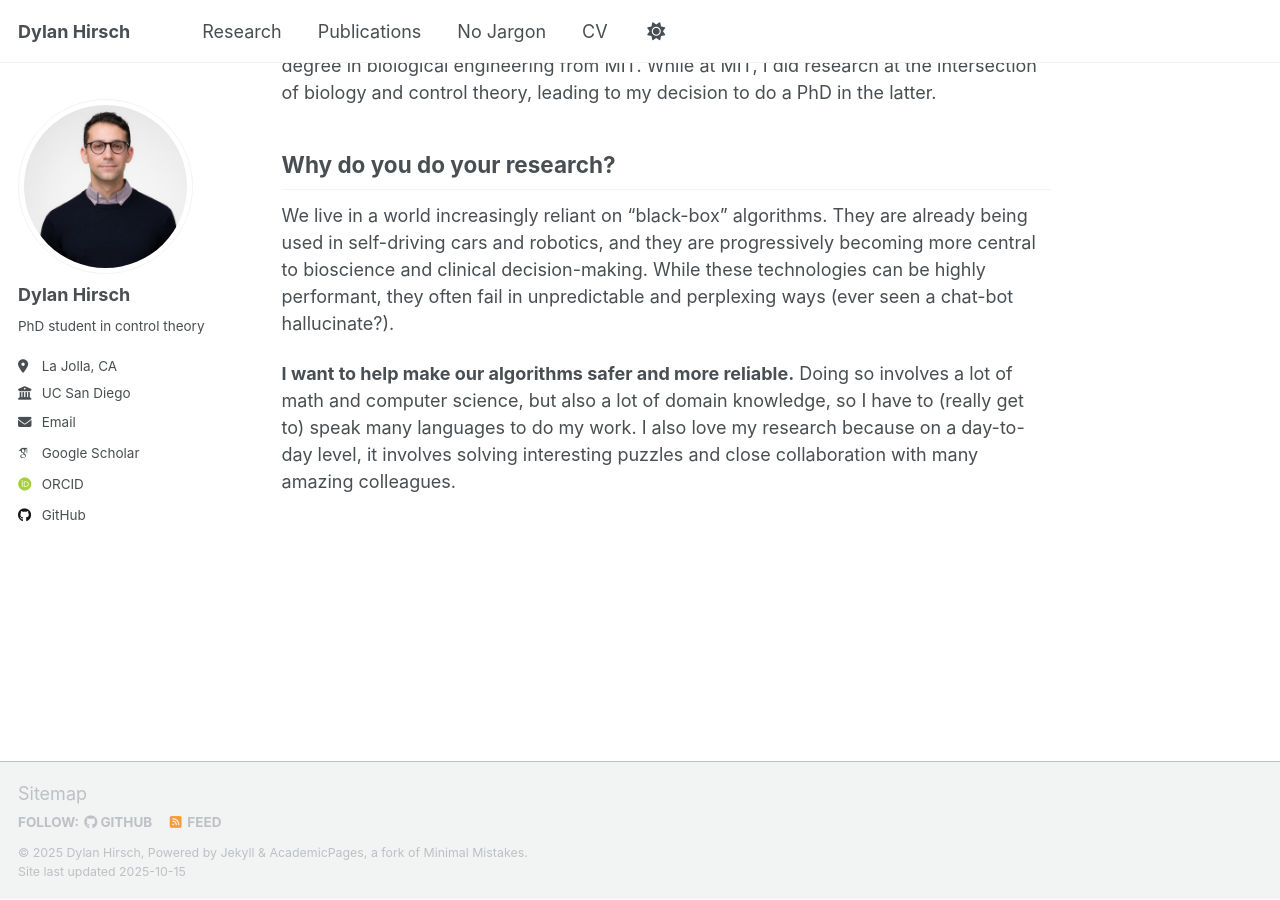
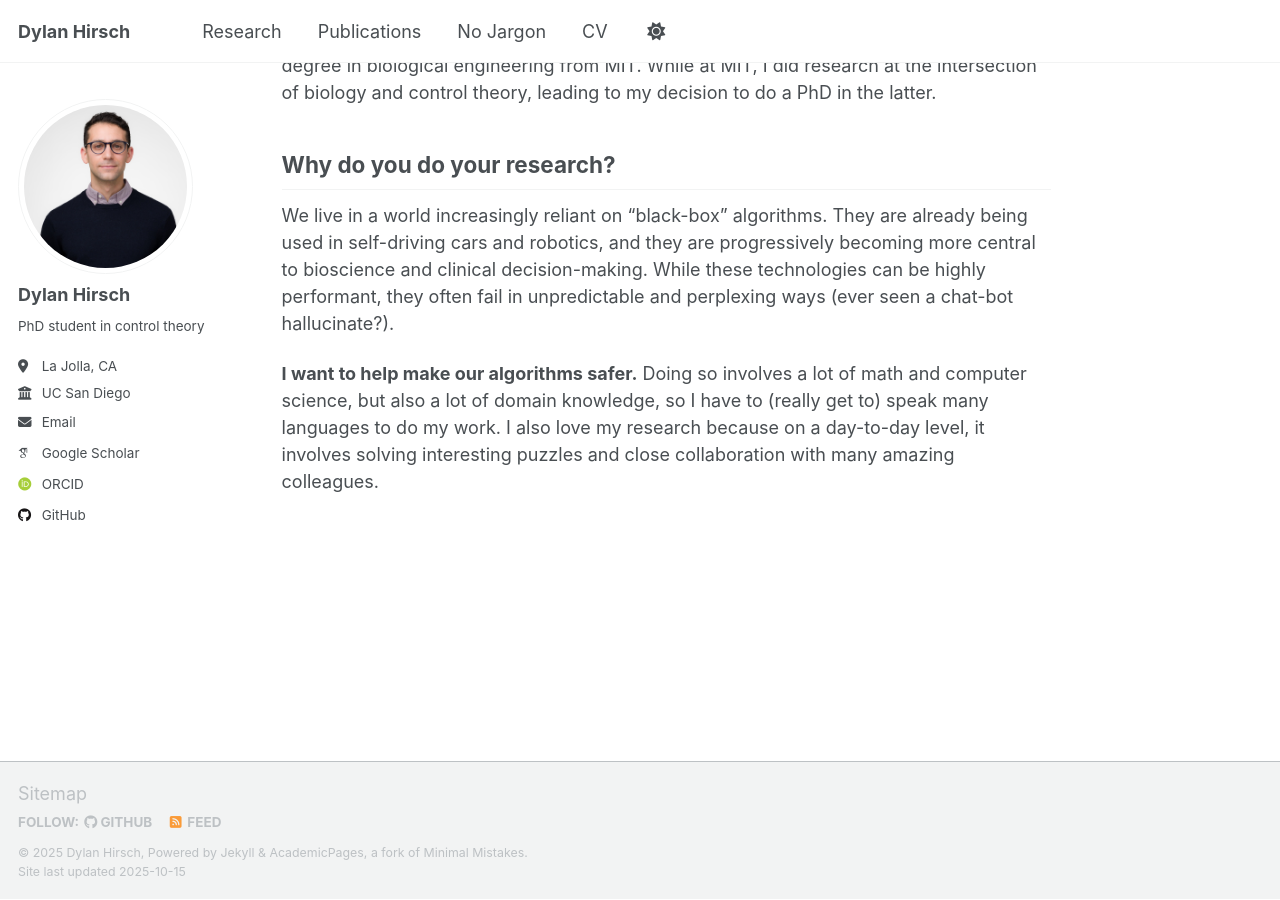
Before and after one commit to dylan-hirsch/dylan-hirsch.github.io, a Jekyll site: the page built from _pages/about.md, in a window 1280 px wide and 900 px high, scrolled down 532 px. Built offline with Jekyll 4.4.1, drawn with Linux system fonts in a browser that asks for light colours; some web fonts are replaced; a script that is not in the unit is left out.

Commit message:
Update about.md

```diff
--- a/_pages/about.md
+++ b/_pages/about.md
@@ -24,6 +24,6 @@ We live in a world increasingly reliant on "black-box" algorithms.
 They are already being used in self-driving cars and robotics, and they are progressively becoming more central to bioscience and clinical decision-making.
 While these technologies can be highly performant, they often fail in unpredictable and perplexing ways (ever seen a chat-bot hallucinate?).
 
-**I want to help make our algorithms safer and more reliable.**
+**I want to help make our algorithms safer.**
 Doing so involves a lot of math and computer science, but also a lot of domain knowledge, so I have to (really get to) speak many languages to do my work.
 I also love my research because on a day-to-day level, it involves solving interesting puzzles and close collaboration with many amazing colleagues.
```
